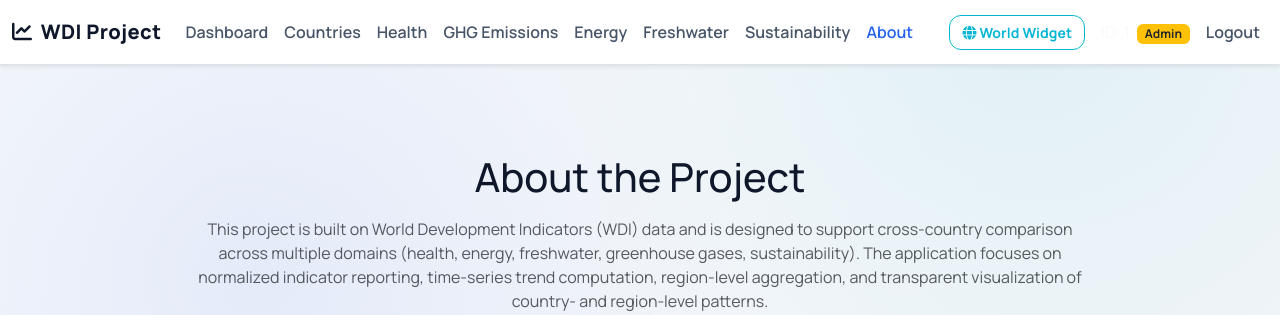
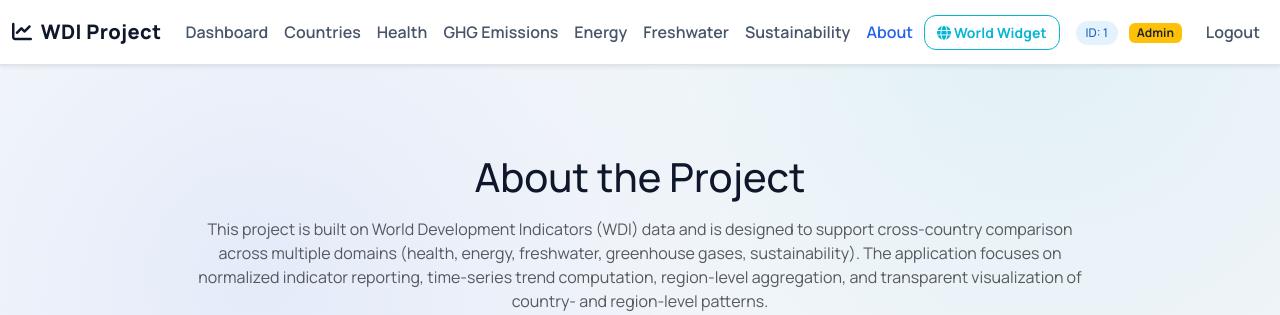
Before and after one commit to s4l1hs/Database-Management-System, a Flask app: page /about in a window 1280 px wide. Shown: the top 315 px of the page. Run offline with Flask 3, Linux system fonts and the light colour scheme; the visitor is signed in with stand-in values (Sample User, id 1).

Commit message:
user id badge

```diff
--- a/frontend/css/templates/base.html
+++ b/frontend/css/templates/base.html
@@ -91,22 +91,22 @@
 
             {% if session.get("team_no") == 1 %}
               <li class="nav-item me-2">
-                <span class="navbar-text text-light">
+                <span class="badge" style="background-color: #e3f2fd; color: #1565c0; padding: 6px 10px; border-radius: 999px; font-weight: 500;">
                   ID: {{ session.get("student_number") }}
-                  <span class="badge bg-warning text-dark ms-1">Admin</span>
                 </span>
+                <span class="badge bg-warning text-dark ms-2">Admin</span>
               </li>
-              <li class="nav-item">
+              <li class="nav-item ms-2">
                 <a class="nav-link" href="{{ url_for('auth.logout') }}">Logout</a>
               </li>
 
             {% elif session.get("student_number") %}
               <li class="nav-item me-2">
-                <span class="navbar-text text-light">
+                <span class="badge" style="background-color: #e3f2fd; color: #1565c0; padding: 6px 10px; border-radius: 999px; font-weight: 500;">
                   ID: {{ session.get("student_number") }}
                 </span>
               </li>
-              <li class="nav-item">
+              <li class="nav-item ms-2">
                 <a class="nav-link" href="{{ url_for('auth.logout') }}">Logout</a>
               </li>
 
@@ -228,6 +228,56 @@
                     document.getElementById("widget-health").innerText = "Err";
                 });
         }
+
+        // --- Quick access: last visited domain tracking ---
+        (function () {
+          try {
+            const storageKey = 'wdi:lastVisitedDomain';
+            const endpoint = '{{ request.endpoint or "" }}';
+            let domain = null;
+
+            if (endpoint.startsWith('countries.')) domain = 'Countries';
+            else if (endpoint.startsWith('health.')) domain = 'Health';
+            else if (endpoint.startsWith('ghg.')) domain = 'GHG Emissions';
+            else if (endpoint.startsWith('energy.')) domain = 'Energy';
+            else if (endpoint.startsWith('freshwater.')) domain = 'Freshwater';
+            else if (endpoint.startsWith('sustainability.')) domain = 'Sustainability';
+
+            if (domain) {
+              const payload = {
+                domain,
+                url: window.location.pathname + window.location.search
+              };
+              window.localStorage.setItem(storageKey, JSON.stringify(payload));
+            }
+
+            document.addEventListener('DOMContentLoaded', function () {
+              const primaryBtn = document.getElementById('quick-primary-btn');
+              if (!primaryBtn) return;
+
+              const raw = window.localStorage.getItem(storageKey);
+              if (!raw) return;
+
+              let parsed;
+              try {
+                parsed = JSON.parse(raw);
+              } catch (e) {
+                return;
+              }
+              if (!parsed || !parsed.domain || !parsed.url) return;
+
+              const label = `Continue ${parsed.domain} analysis`;
+              primaryBtn.textContent = label;
+              primaryBtn.href = parsed.url;
+              primaryBtn.setAttribute(
+                'title',
+                `Jump back into your recent ${parsed.domain} exploration.`
+              );
+            });
+          } catch (e) {
+            // Fail silently if localStorage is unavailable
+          }
+        })();
     </script>
 
     {% block extra_js %}{% endblock %}
```
